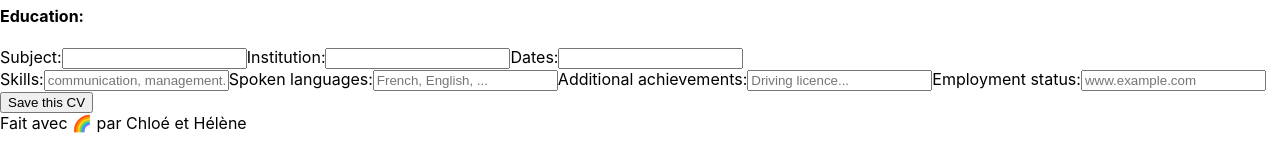
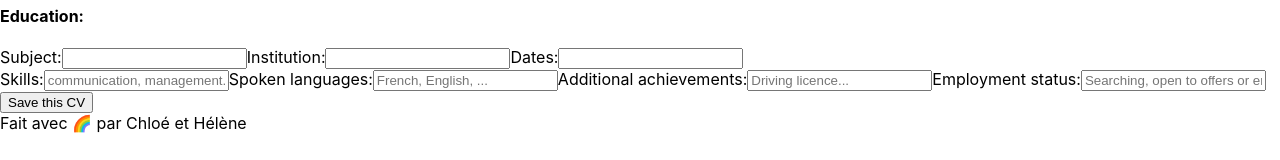
Before and after one commit to chloehd/ironHire-frontend, a React (Create React App) app: page /addcv in a window 1280 px wide. Shown: the part 246-406 px from the top of the page. Built offline with nearby package versions, Linux system fonts and the light colour scheme.

Commit message:
addcv corrections

```diff
--- a/src/components/AddCv.js
+++ b/src/components/AddCv.js
@@ -45,9 +45,6 @@ class AddCv extends Component {
     education[index] = event.target.value;
     this.setState({ education });
   }
-
-
-
 
 
   render() {
@@ -189,7 +186,7 @@ class AddCv extends Component {
             Employment status:
             <input value={employmentStatus}
               onChange={event => this.genericSync(event)}
-              type="enum" name="image" placeholder="www.example.com" />
+              type="enum" name="employmentStatus" placeholder="Searching, open to offers or employed" />
 
           </label>
 
```
